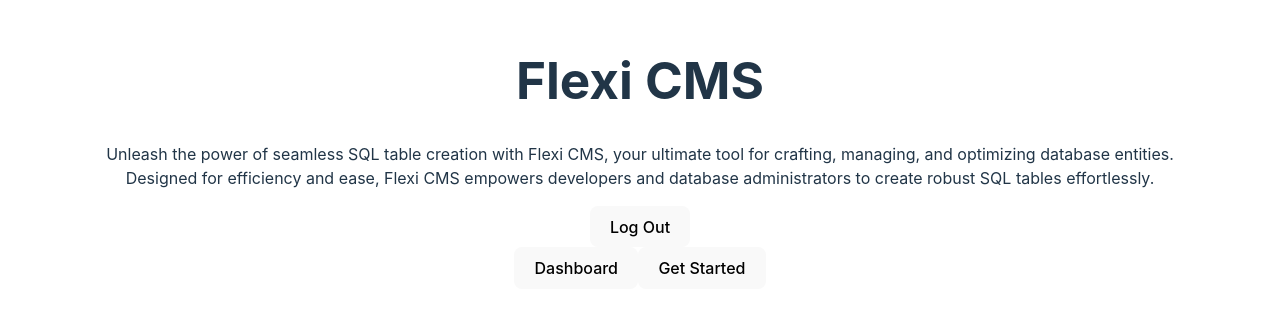
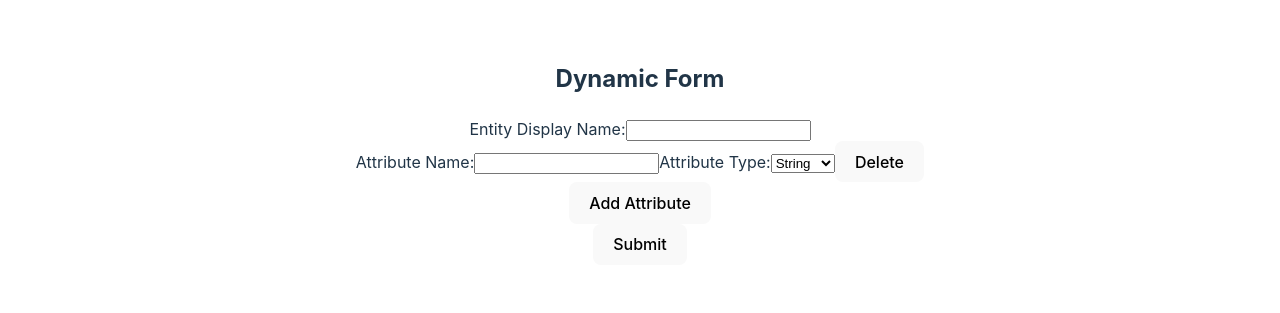
Before and after one commit to haseebhijazi/FlexiCMS, a React (Vite) app in the folder frontend/: page /create-entity in a window 1280 px wide. Before the commit this address led to /. Shown: the part 247-560 px from the top of the page. Built offline with nearby package versions, Linux system fonts and the light colour scheme; sample sign-in values are in the browser's storage.

Commit message:
Create entity frontend

```diff
--- a/frontend/src/App.jsx
+++ b/frontend/src/App.jsx
@@ -6,6 +6,7 @@ import LogIn from './components/Login.jsx';
 import Home from './components/Home.jsx';
 import Dashboard from './components/Dashboard.jsx'
 import ProtectedRoute from './components/ProtectedRoute.jsx';
+import EntityForm from './components/EntityForm.jsx';
 
 function App() {
 
@@ -16,6 +17,7 @@ function App() {
         <Route path="/signup" element={<SignUp />} />
         <Route path="/login" element={<LogIn />} />
         <Route path="/dashboard" element={<ProtectedRoute> <Dashboard /> </ProtectedRoute>} />
+        <Route path="/create-entity" element={<ProtectedRoute> <EntityForm /> </ProtectedRoute>} />
         <Route path="*" element={<Navigate to="/" replace />} />
       </Routes>
 
--- a/frontend/src/components/Dashboard.jsx
+++ b/frontend/src/components/Dashboard.jsx
@@ -35,7 +35,7 @@ function Dashboard() {
                     entity_display_name: item.entity_display_name
                 }));
 
-                console.log(extractedData);
+                // console.log(extractedData);
 
                 setExtractedData(extractedData);
             } catch (error) {
--- /dev/null
+++ b/frontend/src/components/EntityForm.jsx
@@ -0,0 +1,105 @@
+import React, { useState } from 'react';
+import axios from 'axios';
+
+const DynamicForm = () => {
+  const [entityDisplayName, setEntityDisplayName] = useState('');
+  const [attributes, setAttributes] = useState([{ name: '', type: 'STRING' }]);
+
+  const handleAddAttribute = () => {
+    setAttributes([...attributes, { name: '', type: 'STRING' }]);
+  };
+
+  const handleDeleteAttribute = (index) => {
+    const newAttributes = [...attributes];
+    newAttributes.splice(index, 1);
+    setAttributes(newAttributes);
+  };
+
+  const handleAttributeChange = (index, event) => {
+    const { name, value } = event.target;
+    const newAttributes = [...attributes];
+    newAttributes[index][name] = value;
+    setAttributes(newAttributes);
+  };
+
+  const handleSubmit = async (event) => {
+    event.preventDefault();
+
+    const formattedAttributes = attributes.reduce((acc, attr) => {
+      if (attr.name && attr.type) {
+        acc[attr.name] = attr.type;
+      }
+      return acc;
+    }, {});
+
+    console.log('Formatted Attributes:', formattedAttributes);
+
+    const token = localStorage.getItem('token');
+    const headers = {
+      Authorization: `Bearer ${token}`,
+    };
+
+    try {
+      const response = await axios.post(
+        'http://localhost:8000/api/v1/entities/create-entity',
+        {
+          entity_display_name: entityDisplayName,
+          attributes: formattedAttributes,
+        },
+        { headers }
+      );
+
+      console.log('Response:', response.data);
+    } catch (error) {
+      console.error('Error:', error);
+    }
+  };
+
+  return (
+    <div>
+      <h2>Dynamic Form</h2>
+      <form onSubmit={handleSubmit}>
+        <div>
+          <label>Entity Display Name:</label>
+          <input
+            type="text"
+            value={entityDisplayName}
+            onChange={(e) => setEntityDisplayName(e.target.value)}
+          />
+        </div>
+        <div>
+          {attributes.map((attribute, index) => (
+            <div key={index}>
+              <label>Attribute Name:</label>
+              <input
+                type="text"
+                name="name"
+                value={attribute.name}
+                onChange={(e) => handleAttributeChange(index, e)}
+              />
+              <label>Attribute Type:</label>
+              <select
+                name="type"
+                value={attribute.type}
+                onChange={(e) => handleAttributeChange(index, e)}
+              >
+                <option value="STRING">String</option>
+                <option value="INTEGER">Integer</option>
+                <option value="DATEONLY">Date</option>
+              </select>
+              <button type="button" onClick={() => handleDeleteAttribute(index)}>
+                Delete
+              </button>
+            </div>
+          ))}
+          <button type="button" onClick={handleAddAttribute}>
+            Add Attribute
+          </button>
+        </div>
+        <button type="submit">Submit</button>
+      </form>
+    </div>
+  );
+};
+
+export default DynamicForm;
--- a/frontend/src/components/Header.jsx
+++ b/frontend/src/components/Header.jsx
@@ -35,6 +35,10 @@ function ResponsiveAppBar() {
     setAnchorElUser(null);
   };
 
+  const handleCreateClick = () => {
+    window.location.href = '/create-entity';
+  };
+
   return (
     <AppBar position="fixed">
       <Container maxWidth="xl">
@@ -44,7 +48,7 @@ function ResponsiveAppBar() {
             variant="h6"
             noWrap
             component="a"
-            href="#app-bar-with-responsive-menu"
+            href="/"
             sx={{
               mr: 2,
               display: { xs: 'none', md: 'flex' },
@@ -55,7 +59,7 @@ function ResponsiveAppBar() {
               textDecoration: 'none',
             }}
           >
-            LOGO
+            Flexi CMS
           </Typography>
 
           <Box sx={{ flexGrow: 1, display: { xs: 'flex', md: 'none' } }}>
@@ -99,7 +103,7 @@ function ResponsiveAppBar() {
             variant="h5"
             noWrap
             component="a"
-            href="#app-bar-with-responsive-menu"
+            href="#"
             sx={{
               mr: 2,
               display: { xs: 'flex', md: 'none' },
@@ -117,7 +121,7 @@ function ResponsiveAppBar() {
             {pages.map((page) => (
               <Button
                 key={page}
-                onClick={handleCloseNavMenu}
+                onClick={handleCreateClick} // Change onClick event handler
                 sx={{ my: 2, color: 'white', display: 'block' }}
               >
                 {page}
--- a/frontend/src/components/ProtectedRoute.jsx
+++ b/frontend/src/components/ProtectedRoute.jsx
@@ -4,7 +4,7 @@ import { Navigate } from 'react-router-dom';
 const ProtectedRoute = ({ children }) => {
     const token = localStorage.getItem('token');
 
-    console.log(token);
+    // console.log(token);
 
     if (!token) {
         return <Navigate to="/signup" replace />;
```
